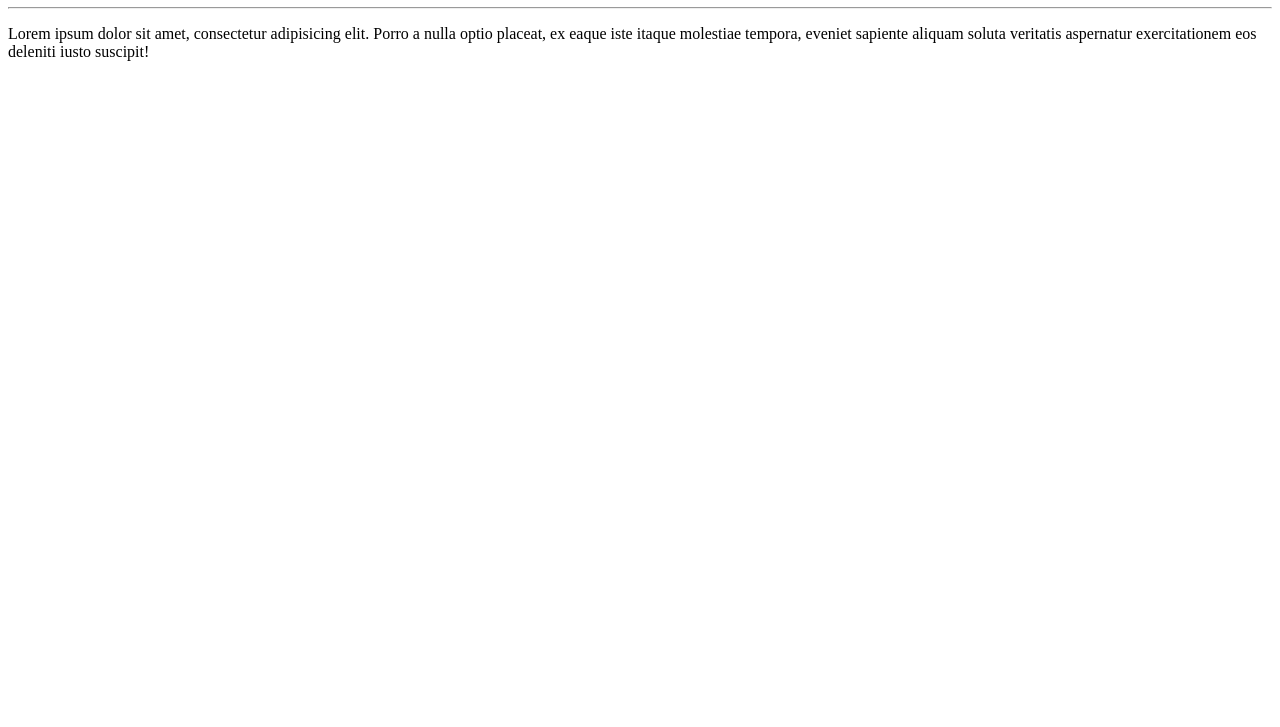
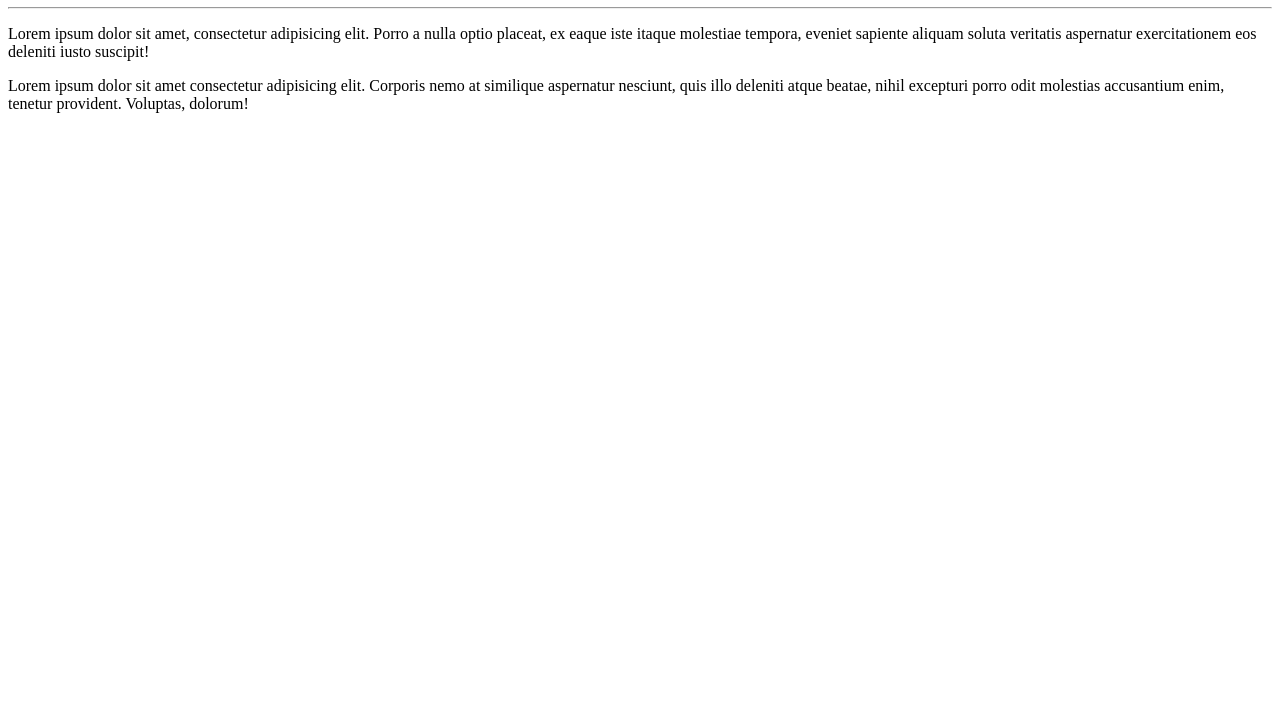
Before and after one commit to NilzaLima/Ola-Mundo, a plain HTML site: page site-exemplo/index.html in a window 1280 px wide. Shown: the part 73-800 px from the top of the page. Drawn offline with Linux system fonts and the light colour scheme.

Commit message:
Adicionei um parágrafo

```diff
--- a/site-exemplo/index.html
+++ b/site-exemplo/index.html
@@ -10,5 +10,6 @@
     <h1>Olá, Mundo!</h1>
     <hr>
     <p>Lorem ipsum dolor sit amet, consectetur adipisicing elit. Porro a nulla optio placeat, ex eaque iste itaque molestiae tempora, eveniet sapiente aliquam soluta veritatis aspernatur exercitationem eos deleniti iusto suscipit!</p>
+    <p>Lorem ipsum dolor sit amet consectetur adipisicing elit. Corporis nemo at similique aspernatur nesciunt, quis illo deleniti atque beatae, nihil excepturi porro odit molestias accusantium enim, tenetur provident. Voluptas, dolorum!</p>
 </body>
 </html>
```
